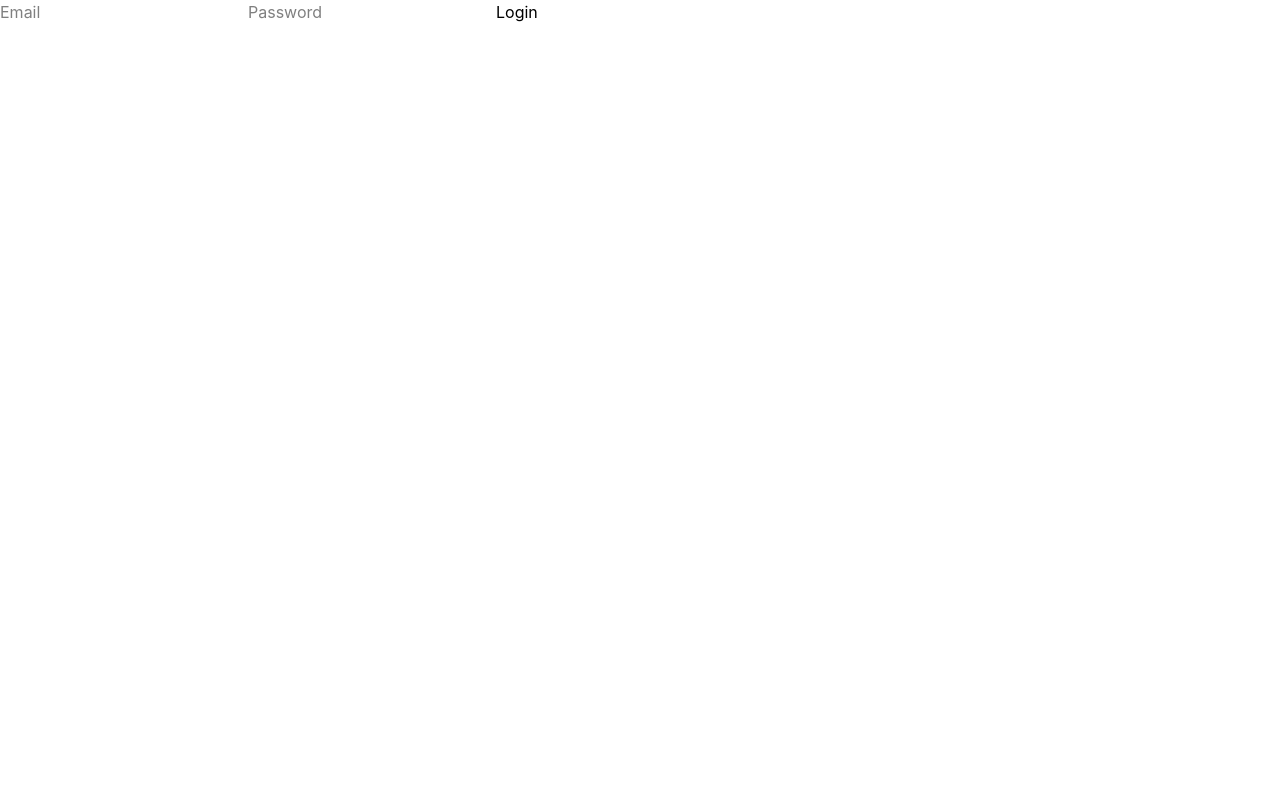
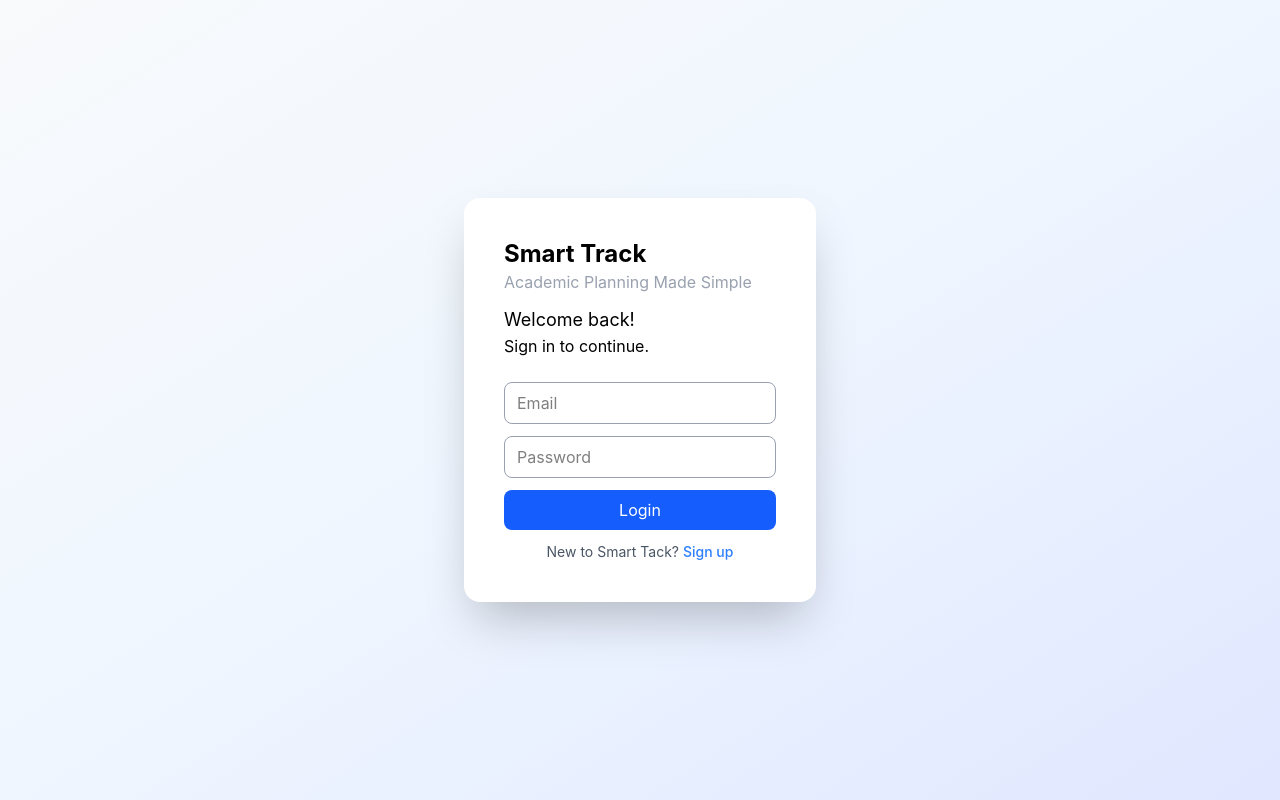
Before and after one commit to njhasini16-star/Smart_Track, a React (Vite) app in the folder frontend/: page /login in a window 1280 px wide. Built offline with nearby package versions, Linux system fonts and the light colour scheme.

Commit message:
style(auth): improve login and registration UI

```diff
--- a/frontend/src/pages/Login.jsx
+++ b/frontend/src/pages/Login.jsx
@@ -1,5 +1,5 @@
 import { useState } from "react";
-import { useNavigate } from "react-router-dom";
+import { useNavigate, Link } from "react-router-dom";
 
 function Login() {
   const navigate = useNavigate();
@@ -42,15 +42,37 @@ function Login() {
 }
   }
 
-  return(<form onSubmit={handleSubmit}>
-    <input required type="email" placeholder="Email"
+  return(<div className="min-h-screen bg-gradient-to-br from-slate-50 via-blue-50
+to-indigo-100 flex justify-center items-center">
+    <div className="bg-white w-88 h-fit p-10 shadow-2xl rounded-2xl ">
+      <h1 className="text-2xl font-bold">Smart Track</h1>
+      <h3 className="mb-3 text-gray-400">Academic Planning Made Simple</h3>
+      <h3 className="text-lg">Welcome back!</h3>
+      <h3 className="mb-6">Sign in to continue.</h3>
+  <form onSubmit={handleSubmit}>
+    <div className="my-3">
+    <input required className="w-full border border-gray-400 focus:border-blue-400 focus:ring-2 focus:ring-blue-200 transition rounded-lg py-2 px-3" type="email" placeholder="Email"
     value={email} onChange={(e) => setEmail(e.target.value)}/>
-
-    <input required type="password" placeholder="Password"
+    </div>
+    <div className="my-3">
+    <input className="w-full border border-gray-400 focus:border-blue-400 focus:ring-2 focus:ring-blue-200 transition rounded-lg py-2 px-3" required type="password" placeholder="Password"
     value={password} onChange={(e) => setPassword(e.target.value)}/>
-
+    </div>
+    <div className="mt-3 text-center w-full bg-blue-600 hover:bg-blue-700 rounded-lg py-2 px-3 text-white">
     <input type="submit" value="Login"></input>
-  </form>);
+    </div>
+    <p className="mt-3 text-center text-sm text-gray-600">
+  New to Smart Tack?{" "}
+  <Link
+    to="/register"
+    className="font-medium text-blue-500 hover:text-blue-600 hover:underline"
+  >
+    Sign up
+  </Link>
+</p>
+  </form>
+  </div>
+  </div>);
 }
 
 export default Login;
--- a/frontend/src/pages/Registration.jsx
+++ b/frontend/src/pages/Registration.jsx
@@ -1,5 +1,5 @@
 import { useState, useEffect } from "react";
-import { useNavigate } from "react-router-dom";
+import { useNavigate, Link } from "react-router-dom";
 
 function Registration() {
     const navigate = useNavigate();
@@ -73,32 +73,69 @@ function Registration() {
         }
     }
 
-    return(
+    return(<div className="min-h-screen bg-gradient-to-br from-slate-50 via-blue-50
+to-indigo-100 flex justify-center items-center">
+    <div className="bg-white rounded-2xl p-10 shadow-2xl">
+        <h1 className="text-2xl font-bold">Smart Track</h1>
+      <h3 className="mb-3 text-gray-400">Academic Planning Made Simple</h3>
+      <h3 className="my-3">Create your account</h3>
         <form onSubmit={handleSubmit}>
-            <input required type="text" value={username} placeholder="username"
+            <input className="block w-full border border-gray-400 focus:border-blue-400 focus:ring-2
+            focus:ring-blue-200 my-2 transition rounded-lg py-2 px-3"
+
+            required type="text" value={username} placeholder="Username"
             onChange={(e) => setUsername(e.target.value)}/>
 
-            <input required type="email" value={email} placeholder="email"
+            <input className="block w-full border border-gray-400 focus:border-blue-400 focus:ring-2
+            focus:ring-blue-200 my-2 transition rounded-lg py-2 px-3"
+
+            required type="email" value={email} placeholder="Email"
             onChange={(e) => setEmail(e.target.value)}/>
 
-            <input minLength={8} maxLength={8} required type="text" placeholder="roll number" value={rollnum}
+            <input className="block w-full border border-gray-400 focus:border-blue-400 focus:ring-2
+            focus:ring-blue-200 my-2 transition rounded-lg py-2 px-3"
+
+            minLength={8} maxLength={8} required type="text" placeholder="Roll number" value={rollnum}
             onChange={(e) => setRollnum(e.target.value)}/>
 
-            <input minLength={8} required type="password" value={password} placeholder="password"
+            <input className="block w-full border border-gray-400 focus:border-blue-400 focus:ring-2
+            focus:ring-blue-200 my-2 transition rounded-lg py-2 px-3"
+
+            minLength={8} required type="password" value={password} placeholder="Password"
             onChange={(e) => setPassword(e.target.value)}/>
 
-            <input minLength={8} required type="password" value={confirmPassword} placeholder="confirm password"
+            <input className="block w-full border border-gray-400 focus:border-blue-400 focus:ring-2
+            focus:ring-blue-200 my-2 transition rounded-lg py-2 px-3"
+
+            minLength={8} required type="password" value={confirmPassword} placeholder="Confirm password"
             onChange={(e) => setConfirmPassword(e.target.value)}/>
 
-            <select required value={discipline} onChange={(e) => setDiscipline(e.target.value)}>
-                <option value="">Select your discipline</option>
+            <select className="block border border-gray-400 focus:border-blue-400 focus:ring-2
+            focus:ring-blue-200 my-2 transition rounded-lg py-2 px-2"
+
+            required value={discipline} onChange={(e) => setDiscipline(e.target.value)}>
+
+                <option value="" className="text-gray-600">Select your discipline</option>
                 {disciplines.map(d =>
                     <option key={d.id} value={d.id}>{d.name}</option>
                 )}
             </select>
 
-            <button type="submit">register</button>
+            <button className="block mt-3 text-center w-full bg-blue-600 hover:bg-blue-700 rounded-lg py-2 px-3 text-white"
+            type="submit">Register</button>
+
+            <p className="mt-3 text-center text-sm text-gray-600">
+                Already have an account?{" "}
+                <Link
+                to="/login"
+                className="font-medium text-blue-500 hover:text-blue-600 hover:underline">
+                  Log in
+                </Link>
+            </p>
+
         </form>
+        </div>
+        </div>
     )
 }
 
```
